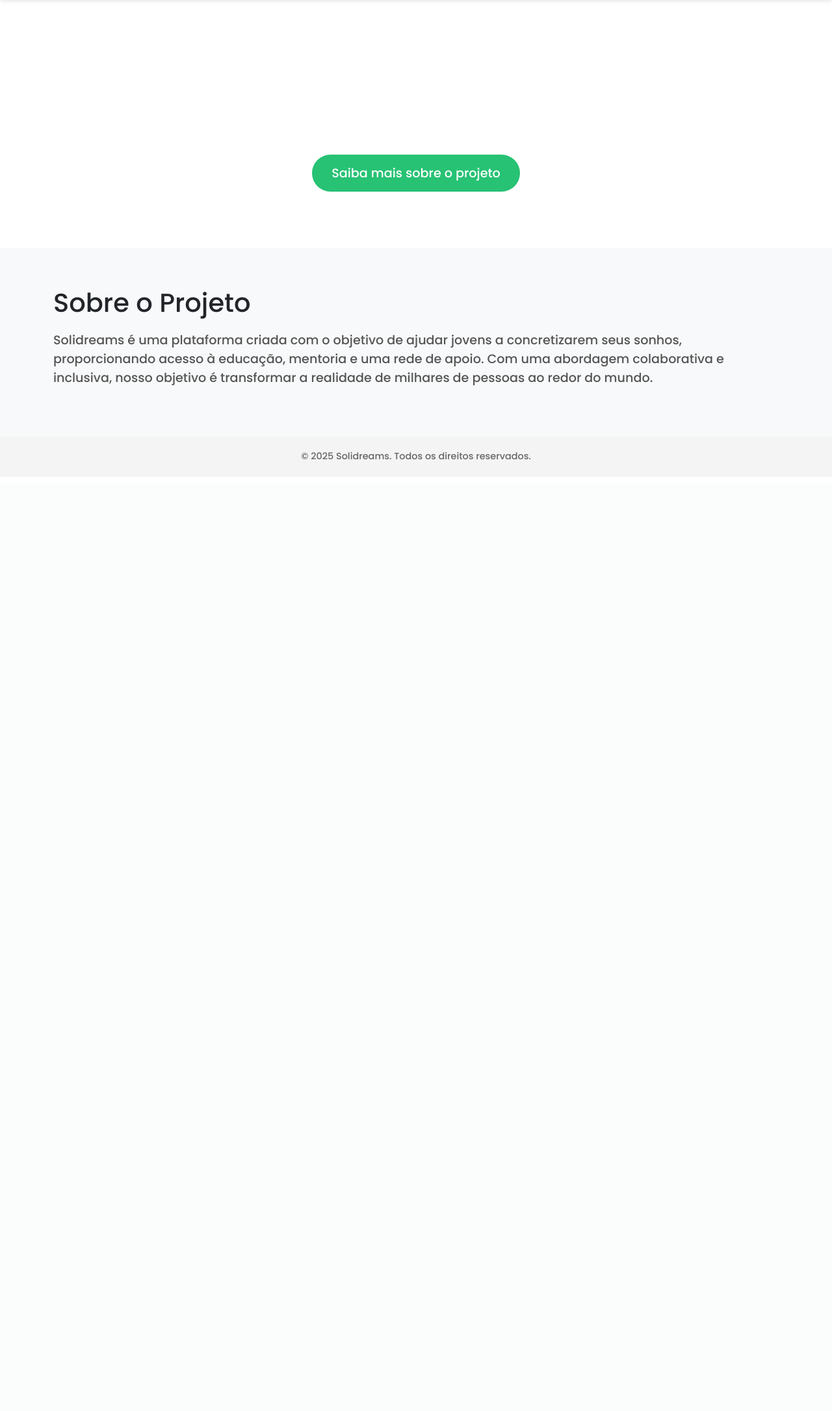
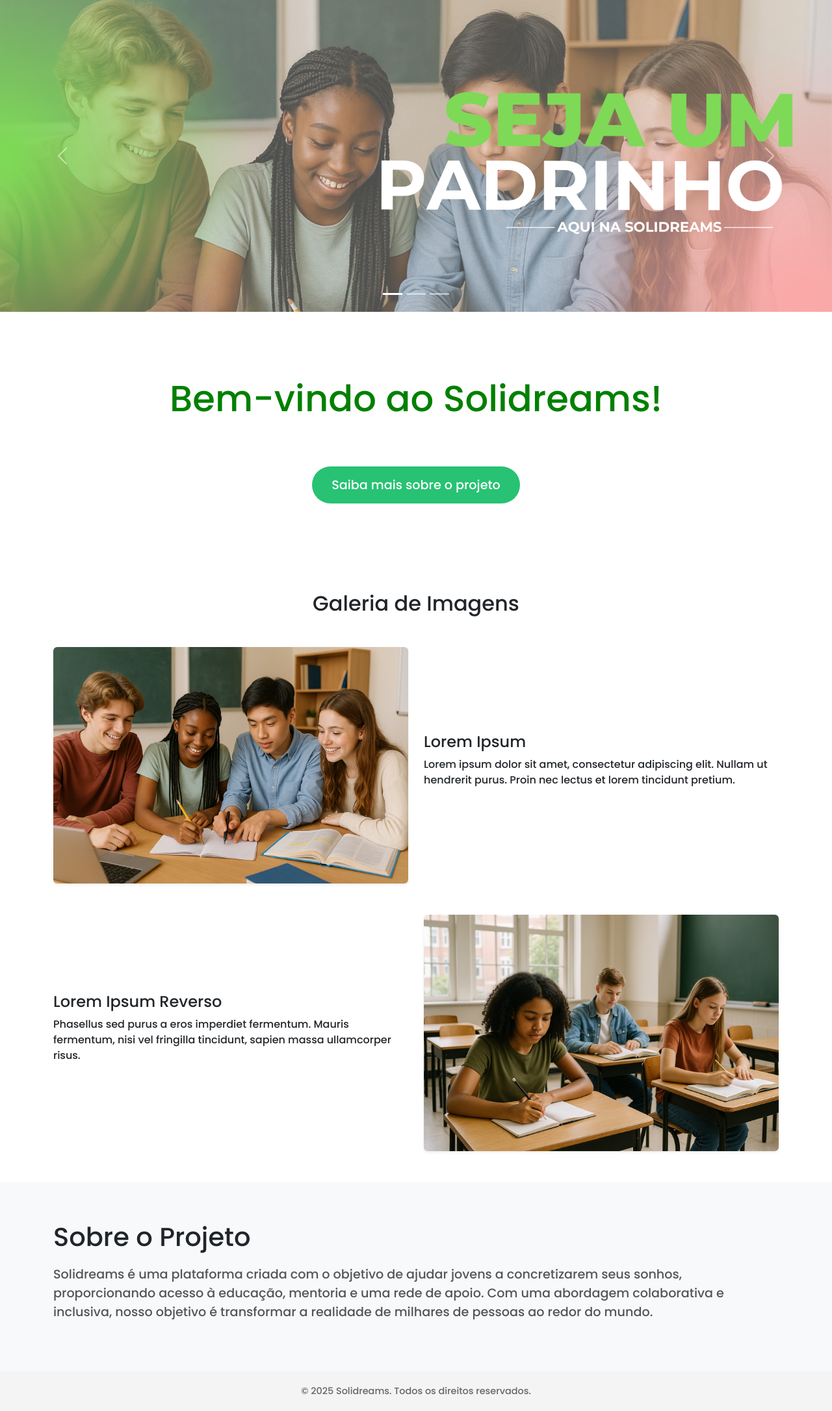
Before and after one commit to Alan2M/Projetos2, a Django app: page / in a window 1280 px wide. Shown: the part 56-2228 px from the top of the page at 65% size. Before the commit the page ends 764 px from the top, so only its background shows below. Run offline with Django 5.2, Linux system fonts and the light colour scheme; some libraries are stand-ins or nearby versions.

Commit message:
update da home page do site , mudei basicamente o front-end da pagina

```diff
--- a/meu_app/templates/home.html
+++ b/meu_app/templates/home.html
@@ -10,7 +10,7 @@
 
     <!-- Google Fonts -->
     <link href="https://fonts.googleapis.com/css2?family=Poppins:wght@300;500;700&display=swap" rel="stylesheet">
-
+    {% load static %}
     <style>
         body {
             font-family: 'Poppins', sans-serif;
@@ -127,12 +127,78 @@
 </div>
 {% endif %}
 
+<!-- Carousel de Banners -->
+<div id="bannerCarousel" class="carousel slide" data-bs-ride="carousel" data-bs-interval="4000">
+    <div class="carousel-inner">
+      <div class="carousel-item active">
+        <img src="{% static 'banner01.png' %}" class="d-block w-100" alt="Banner 1">
+      </div>
+      <div class="carousel-item">
+        <img src="{% static 'banner01.png' %}" class="d-block w-100" alt="Banner 2">
+      </div>
+      <div class="carousel-item">
+        <img src="{% static 'banner01.png' %}" class="d-block w-100" alt="Banner 3">
+      </div>
+    </div>
+
+    <!-- Controles (opcional) -->
+    <button class="carousel-control-prev" type="button" data-bs-target="#bannerCarousel" data-bs-slide="prev">
+      <span class="carousel-control-prev-icon" aria-hidden="true"></span>
+      <span class="visually-hidden">Anterior</span>
+    </button>
+    <button class="carousel-control-next" type="button" data-bs-target="#bannerCarousel" data-bs-slide="next">
+      <span class="carousel-control-next-icon" aria-hidden="true"></span>
+      <span class="visually-hidden">Próximo</span>
+    </button>
+
+    <!-- Indicadores (opcional) -->
+    <div class="carousel-indicators">
+      <button type="button" data-bs-target="#bannerCarousel" data-bs-slide-to="0" class="active" aria-current="true"></button>
+      <button type="button" data-bs-target="#bannerCarousel" data-bs-slide-to="1"></button>
+      <button type="button" data-bs-target="#bannerCarousel" data-bs-slide-to="2"></button>
+    </div>
+  </div>
+
+
 <!-- Hero Section -->
 <section class="hero">
-    <h1>Bem-vindo ao Solidreams!</h1>
+    <h1 style = "color: green">Bem-vindo ao Solidreams!</h1>
     <p>Transformando sonhos em realidade, um projeto de impacto social.</p>
     <a href="#about" class="cta-button">Saiba mais sobre o projeto</a>
 </section>
+
+
+
+<!-- Galeria Alternada -->
+<section class="py-5 bg-white">
+    <div class="container">
+        <h2 class="text-center mb-5">Galeria de Imagens</h2>
+
+        <!-- Primeira linha: Imagem esquerda, texto direita -->
+        <div class="row align-items-center mb-5">
+            <div class="col-md-6">
+                <img src="{% static 'imagemgptp1.png' %}" class="img-fluid rounded shadow-sm" alt="Imagem 1">
+            </div>
+            <div class="col-md-6">
+                <h4>Lorem Ipsum</h4>
+                <p>Lorem ipsum dolor sit amet, consectetur adipiscing elit. Nullam ut hendrerit purus. Proin nec lectus et lorem tincidunt pretium.</p>
+            </div>
+        </div>
+
+        <!-- Segunda linha: Texto esquerda, imagem direita -->
+        <div class="row align-items-center flex-md-row-reverse">
+            <div class="col-md-6">
+                <img src="{% static 'Imagemgpt2.png' %}" class="img-fluid rounded shadow-sm" alt="Imagem 2">
+            </div>
+            <div class="col-md-6">
+                <h4>Lorem Ipsum Reverso</h4>
+                <p>Phasellus sed purus a eros imperdiet fermentum. Mauris fermentum, nisi vel fringilla tincidunt, sapien massa ullamcorper risus.</p>
+            </div>
+        </div>
+
+    </div>
+</section>
+
 
 <!-- About Section -->
 <section id="about" class="about-section">
--- a/solidreams/settings.py
+++ b/solidreams/settings.py
@@ -124,6 +124,7 @@ STATIC_URL = os.environ.get('DJANGO_STATIC_URL', "/static/")
 STATIC_ROOT = os.path.join(BASE_DIR, 'staticfiles')
 STATICFILES_STORAGE = 'whitenoise.storage.CompressedManifestStaticFilesStorage'
 
+
 # Redirect após logout
 LOGOUT_REDIRECT_URL = '/'
 
```
Also changed, not shown: meu_app/static/Imagemgpt2.png (added), meu_app/static/banner01.png (added), meu_app/static/imagemgptp1.png (added).
